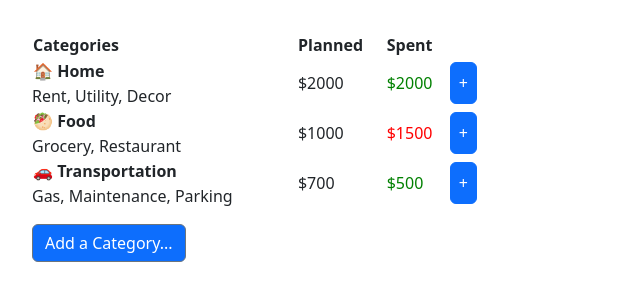
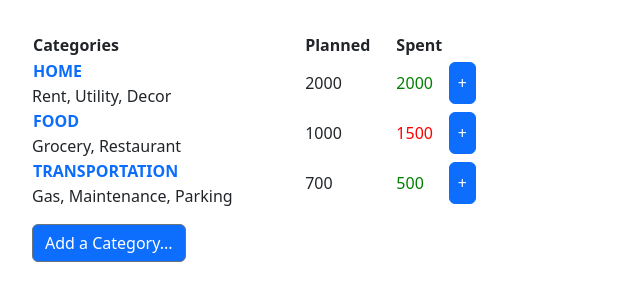
Before and after one commit to delanaeini/budget-app, a React (Create React App) app: page / in a window 1280 px wide. Shown: the top 300 px of the page, without its empty margins (0-640 px from the left). Built offline with nearby package versions, Linux system fonts and the light colour scheme.

Commit message:
spentAmount in table updating

```diff
--- a/src/App.js
+++ b/src/App.js
@@ -18,7 +18,28 @@ export default function App() {
     { transactionCategory: "food", title: "grocery", amount: 1300 },
     { transactionCategory: "food", title: "restaurant", amount: 200 },
   ];
+  const initialCategories = [
+    {
+      name: "home",
+      description: "Rent, Utility, Decor",
+      plannedAmount: "2000",
+      spentAmount: "2000",
+    },
+    {
+      name: "food",
+      description: "Grocery, Restaurant",
+      plannedAmount: "1000",
+      spentAmount: "1500",
+    },
+    {
+      name: "transportation",
+      description: "Gas, Maintenance, Parking",
+      plannedAmount: "700",
+      spentAmount: "500",
+    },
+  ];
   const [selectedCategory, setSelectedCategory] = useState(null);
+  const [categories, setCategories] = useState(initialCategories);
   const [transactions, setTransactions] = useState(initialTransactions);
 
   function handleSelection(category) {
@@ -27,12 +48,26 @@ export default function App() {
     );
   }
   function handleAddTransaction(transaction) {
-    setTransactions((transactions) => [...transactions, transaction]);
+    setTransactions((transactions) => [...transactions, transaction]); //a list of transaction with all categories
+
+    setCategories((categories) =>
+      categories.map((category) =>
+        transaction.transactionCategory === category.name
+          ? {
+              ...category,
+              spentAmount:
+                Number(category.spentAmount) + Number(transaction.amount),
+            }
+          : category
+      )
+    );
   }
   return (
     <Row>
       <Col className="col-md-5">
         <CategoriesList
+          categories={categories}
+          transactions={transactions}
           onSelection={handleSelection}
           selectedCategory={selectedCategory}
         />
@@ -45,9 +80,8 @@ export default function App() {
           />
         </Col>
       )}
-      {/* Done: ADD A LIST OF TRANSACTIONS GROUPED BY CATEGORY*/}
-      {/* TODO: Add each category's transaction to show up under "Spent" when clicked on the number*/}
-      {/* <Col>
+      {/* To see transactions list
+      <Col>
         {transactions.map((t) => (
           <p>
             {t.title}
@@ -59,27 +93,12 @@ export default function App() {
   );
 }
 
-function CategoriesList({ onSelection, selectedCategory }) {
-  const sampleCategories = [
-    {
-      name: "🏠 Home",
-      description: "Rent, Utility, Decor",
-      plannedAmount: "$2000",
-      spentAmount: "$2000",
-    },
-    {
-      name: "🥙 Food",
-      description: "Grocery, Restaurant",
-      plannedAmount: "$1000",
-      spentAmount: "$1500",
-    },
-    {
-      name: "🚗 Transportation",
-      description: "Gas, Maintenance, Parking",
-      plannedAmount: "$700",
-      spentAmount: "$500",
-    },
-  ];
+function CategoriesList({
+  transactions,
+  onSelection,
+  selectedCategory,
+  categories,
+}) {
   return (
     <div className="category-table">
       <Table>
@@ -88,8 +107,9 @@ function CategoriesList({ onSelection, selectedCategory }) {
           <th>Planned</th>
           <th colSpan={2}>Spent</th>
         </thead>
-        {sampleCategories.map((category) => (
+        {categories.map((category) => (
           <Category
+            transactions={transactions}
             category={category}
             onSelection={onSelection}
             selectedCategory={selectedCategory}
@@ -101,12 +121,25 @@ function CategoriesList({ onSelection, selectedCategory }) {
   );
 }
 
-function Category({ category, onSelection, selectedCategory }) {
+function Category({ category, onSelection, selectedCategory, transactions }) {
   const isSelected = selectedCategory?.name === category.name;
+
+  // TODO: Make the Spent part of categories table dynamic
+  // const filteredTransactions = transactions.filter(
+  //   (transaction) =>
+  //     transactions.tranactionCategory ===
+  //     selectedCategory.name;
+  // );
+  // const spentAmount = filteredTransactions.reduce(
+  //   (acc, curr) => acc + curr.amount, 0)
+  // );
+
+  // TODO: Add each category's transaction to show up under "Spent" when clicked on the number
+  console.log(selectedCategory);
   return (
     <>
       <tr>
-        <th>{category.name}</th>
+        <th style={{ color: "#0c6dfd" }}>{category.name.toUpperCase()}</th>
         <td rowSpan={2}>{category.plannedAmount}</td>
         <td
           rowSpan={2}
@@ -138,7 +171,7 @@ function Category({ category, onSelection, selectedCategory }) {
 function FormAddTransaction({ selectedCategory, onAddTransaction }) {
   const [title, setTitle] = useState("");
   const [amount, setAmount] = useState("");
-  const transactionCategory = selectedCategory.name.substring(3).toLowerCase();
+  const transactionCategory = selectedCategory.name;
 
   function handleSubmit(e) {
     e.preventDefault();
@@ -174,7 +207,7 @@ function FormAddTransaction({ selectedCategory, onAddTransaction }) {
               <Input
                 id="amount"
                 value={amount}
-                onChange={(e) => setAmount(e.target.value)}
+                onChange={(e) => setAmount(Number(e.target.value))}
               />
             </FormGroup>
           </Col>
```
